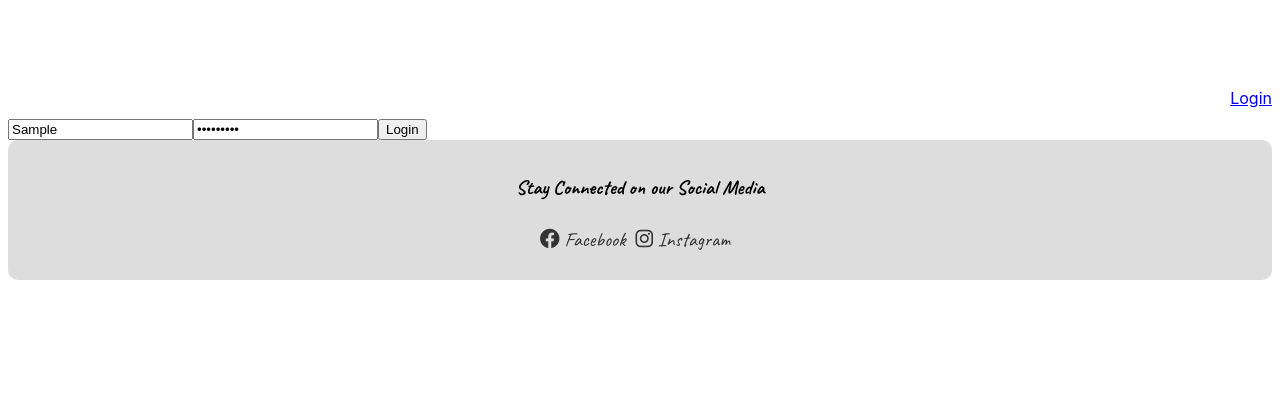
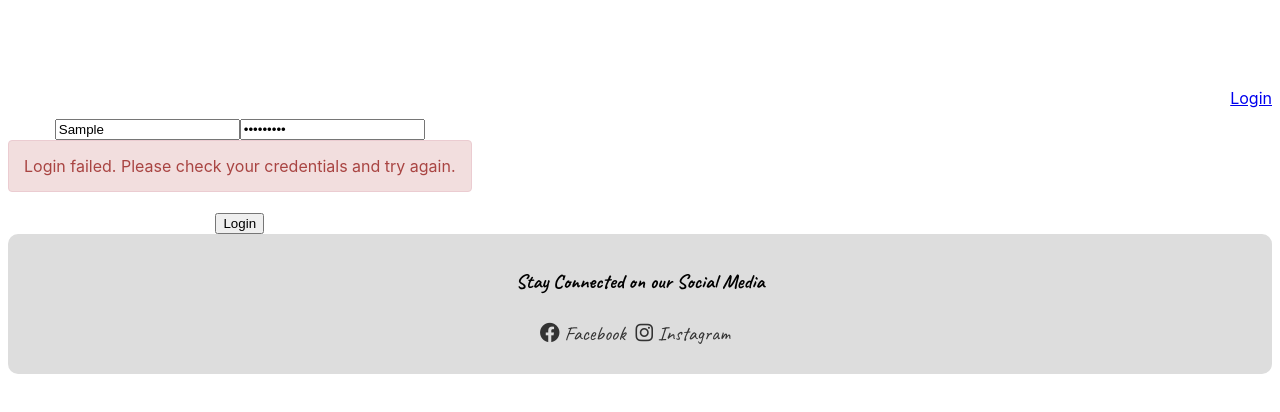
Before and after one commit to shlomitbitton/ineedit_client, an Angular app: page /login in a window 1280 px wide. Both pictures are taken after typing "Sample", "Sample123" into the empty fields and a click on the button "Login". Shown: the top 412 px of the page. Built offline with nearby package versions, Linux system fonts and the light colour scheme; no server answers.

Commit message:
feature/added validation error in login

```diff
--- a/src/app/auth.service.ts
+++ b/src/app/auth.service.ts
@@ -34,13 +34,13 @@ export class AuthService {
             }),
             catchError(error => {
               console.error('Error fetching events', error);
-              return of(null); // Handle errors within the stream
+              return of({ error: 'Error fetching events' });
             })
           );
         }),
         catchError(error => {
           console.error('Login failed', error);
-          return of(null); // Handle login failure
+          return of({ error: 'Login failed. Please check your credentials and try again.' });
         })
       );
   }
--- a/src/app/login/login.component.css
+++ b/src/app/login/login.component.css
@@ -1,3 +1,17 @@
 .login-form{
   text-align: center;
 }
+/* General alert styles */
+.alert {
+  padding: 15px;
+  margin-bottom: 20px;
+  border: 1px solid transparent;
+  border-radius: 4px;
+}
+
+/* Alert-danger styles for error messages */
+.alert-danger {
+  color: #a94442; /* Text color */
+  background-color: #f2dede; /* Background color */
+  border-color: #ebccd1; /* Border color */
+}
--- a/src/app/login/login.component.html
+++ b/src/app/login/login.component.html
@@ -4,6 +4,10 @@
   <div class="login-form">
     <input type="text" formControlName="username" placeholder="Username">
     <input type="password" formControlName="password" placeholder="Password">
+    <div *ngIf="loginErrorMessage" class="alert alert-danger">
+      {{ loginErrorMessage }}
+    </div>
     <button type="submit">Login</button>
   </div>
+
 </form>
--- a/src/app/login/login.component.ts
+++ b/src/app/login/login.component.ts
@@ -1,17 +1,17 @@
 import { Component } from '@angular/core';
 import {FormControl, FormGroup, Validators} from '@angular/forms';
 import {AuthService} from "../auth.service";
-import {NeedingEventService} from "../needing-event.service";
 import {ActivatedRoute, Router} from "@angular/router";
-import {response} from "express";
+import {error} from "@angular/compiler-cli/src/transformers/util";
 
 @Component({
   selector: 'app-login',
   templateUrl: './login.component.html',
-  styleUrl: './login.component.css'
+  styleUrls:  ['./login.component.css']
 })
 export class LoginComponent {
   returnUrl: string = '';
+  loginErrorMessage: string | null = null;
   loginForm = new FormGroup({
     username: new FormControl('', [Validators.required]),
     password: new FormControl('', [Validators.required])
@@ -20,34 +20,38 @@ export class LoginComponent {
   constructor(private route: ActivatedRoute, private router: Router, private authService: AuthService ) { }
 
   onSubmit() {
-    this.returnUrl = this.route.snapshot.queryParams['returnUrl'] || 'allNeedsByUser';
+    this.returnUrl = this.route.snapshot.queryParams['returnUrl'] ;
 
     const username = this.loginForm.get('username')?.value || '';
     const password = this.loginForm.get('password')?.value || '';
 
     if (!username || !password) {
-      console.error('Username or password field is missing');
+      this.loginErrorMessage = 'Please fill in both username and password fields.';
+      console.error('Missing username or password.');
       return;
     }
+    this.login(username, password);
+  }
 
-    this.authService.authenticateUser(username, password)
-      .subscribe({next: (response) => {
-      console.info(`user login: `+ this.loginForm.value);
+  login(username: string, password: string) {
+    this.authService.authenticateUser(username, password).subscribe({
+      next: (response) => {
+        if (response && !response.error) {
+          this.router.navigate([this.returnUrl])
+            .then(() => console.log("Navigation successful!"))
+            .catch(err => console.error("Navigation error: ", err)) // Handling navigation errors
+        } else {
+          console.error('Login Error:', response.error || 'Unknown error occurred');
+          this.loginErrorMessage = response.error || 'An unknown error occurred during login.';
+        }
       },
-      error: (error) => {
-      console.error('Error on user login:', error);
+        error:(error) => {
+        console.error('Login error:', error);
+        this.loginErrorMessage = 'Login failed. Please check your credentials.';
       },
-        complete: () => console.log('Login request complete')
+        complete:() => console.log('Login request completed.')
     });
   }
 
-  login(username: string, password: string) {
-    this.authService.authenticateUser(username, password).subscribe(response => {
-      if (response) {
-        // Redirect to the desired return URL
-        this.router.navigate([this.returnUrl]);
-      }
-    });
-  }
 
 }
```
